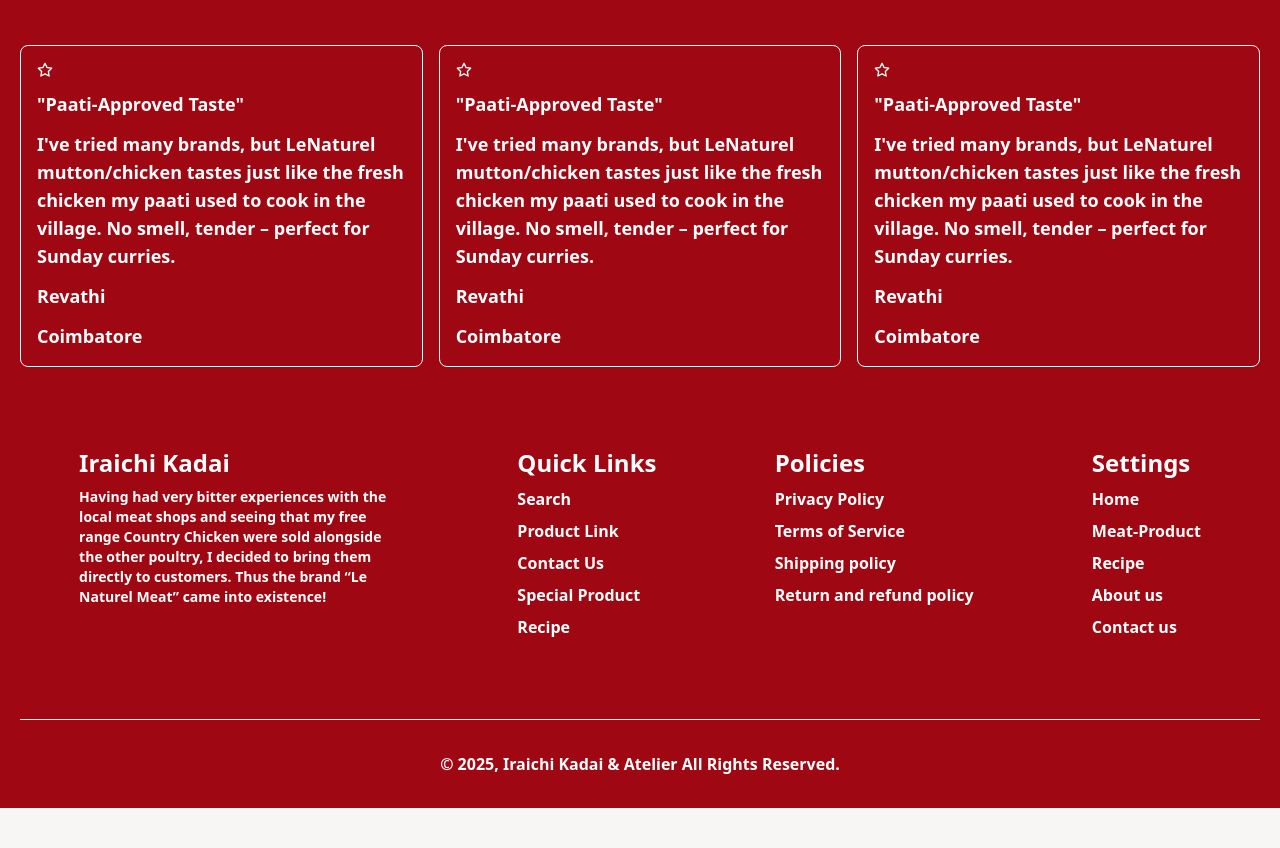
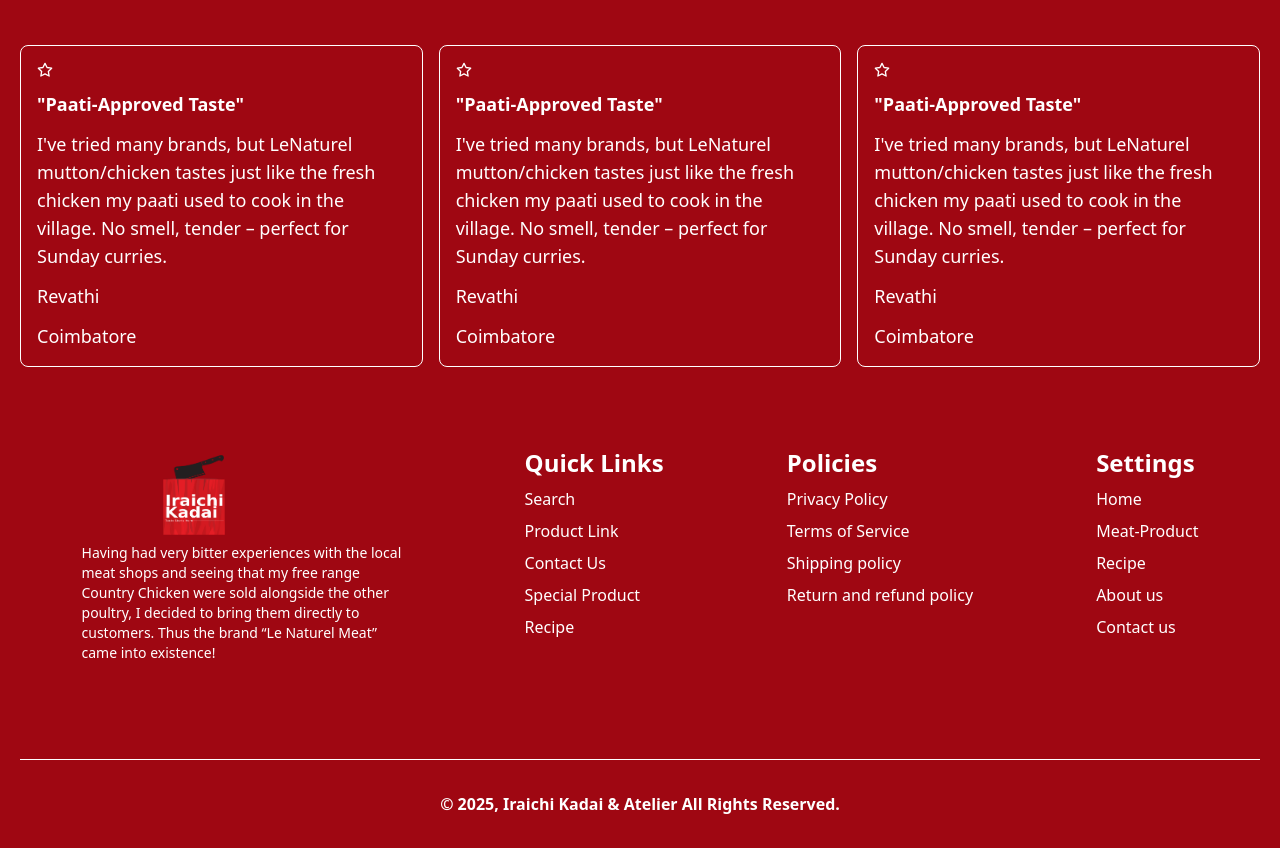
Before and after one commit to Atelier-Creation/butchery-ecom, a React (Vite) app: page /collections in a window 1280 px wide. Shown: the part 1300-2148 px from the top of the page. Before the commit the page ends 2108 px from the top, so only its background shows below. Built offline with nearby package versions, Linux system fonts and the light colour scheme; a small style sheet from the web is missing.

Commit message:
updated spacing navbar dropdown font weght and text header

```diff
--- a/src/components/ImageWithText.jsx
+++ b/src/components/ImageWithText.jsx
@@ -3,18 +3,18 @@
 
 const ImageWithText = () => {
   return (
-    <div className="bg-[#C41E3A] text-white rounded-lg p-0 md:p-8 mx-4 md:mx-5 flex flex-col md:flex-row gap-10 justify-center items-center">
+    <div className="bg-[#C41E3A] text-white rounded-lg p-0  mx-4 md:mx-5 flex flex-col md:flex-row gap-10 justify-center items-center lg:mx-10 lg:mt-15">
       {/* Left Image */}
       <div className="w-full md:w-1/2">
         <img
           src="https://lenaturelmeat.com/cdn/shop/files/raw-chicken-meat-legs-with-spices-herbs.jpg?v=1753961198&width=1500"
           alt="Country Chicken"
-          className="rounded-lg shadow-lg w-full h-50 md:h-[80vh] object-cover"
+          className="rounded-lg shadow-lg w-full h-50 md:h-[80vh] object-cover lg:rounded-none"
         />
       </div>
 
       {/* Right Content */}
-      <div className="w-full md:w-1/2 px-4 pb-4 flex flex-col justify-center">
+      <div className="w-full md:w-1/2 px-4 pb-4 flex flex-col justify-center lg:p-8 ">
         <h2 className="text-2xl md:text-4xl font-bold mb-4">
           Welcome To Iraichi Kadai
         </h2>
--- a/src/pages/MobileDesign/MobileBestseller.jsx
+++ b/src/pages/MobileDesign/MobileBestseller.jsx
@@ -8,7 +8,7 @@
   onViewAll
 }) => {
   return (
-    <div className="block px-4 py-6">
+    <div className="block px-4 py-6 lg:px-10 lg:mt-10">
       <div className="lg:flex lg:justify-between">
       <div>
       {subtitle && <p className="text-xs text-gray-600 mb-1 lg:text-base">{subtitle}</p>}
--- a/src/pages/MobileDesign/MobileCategorySlider.jsx
+++ b/src/pages/MobileDesign/MobileCategorySlider.jsx
@@ -1,6 +1,6 @@
 import React from "react";
 import { Swiper, SwiperSlide } from "swiper/react";
-import { Pagination } from "swiper/modules";
+import { Pagination,Autoplay } from "swiper/modules";
 import "swiper/css";
 import "swiper/css/pagination";
 
@@ -26,17 +26,28 @@
       img: "https://lenaturelmeat.com/cdn/shop/files/Broiler1.jpg?v=1686210766",
       link: "/collections/broiler-chicken-meat",
     },
+    {
+      title: "Rabbit Meat",
+      img: "	https://lenaturelmeat.com/cdn/shop/files/RabbitImages3.jpg?v=1686987344&width=1920",
+      link: "/collections/broiler-chicken-meat",
+    },
+    {
+      title: "Duck Meat",
+      img: "		https://lenaturelmeat.com/cdn/shop/files/DUCKIMAGE.jpg?v=1686986814&width=1920",
+      link: "/collections/broiler-chicken-meat",
+    },
   ];
 
   return (
-    <div className="w-full overflow-hidden my-2 px-2 block ">
+    <div className="w-full overflow-hidden my-2 px-2 block lg:px-10 lg:mt-10">
       <p className="py-4 mb-2 lg:mb-8 text-2xl text-center font-medium lg:text-3xl lg:font-bold">
-        What do you want on your plate?
+        Enjoy Fresh Meat With The Best Quality
       </p>
       <Swiper
-        modules={[Pagination]}
+        modules={[Pagination,Autoplay]}
         spaceBetween={12}
         slidesPerView={2}
+        autoplay={{ delay: 3000, disableOnInteraction: false }}
         pagination={{ clickable: true }}
         breakpoints={{
           1024: {
--- a/src/pages/MobileDesign/MobileDesign.jsx
+++ b/src/pages/MobileDesign/MobileDesign.jsx
@@ -89,6 +89,14 @@
     oldPrice: "₹600.00",
     tag: "",
   },
+  {
+    id: 3,
+    title: "Country Chicken (Broiler Kozhi) Lollipop Pack of 6",
+    img: "	https://lenaturelmeat.com/cdn/shop/files/Lalipop1.webp?v=1756895386&width=360",
+    price: "₹520.00",
+    oldPrice: "₹600.00",
+    tag: "",
+  },
 ];
 
 const muttonProducts = [
@@ -155,20 +163,20 @@
       <MobileBanner />
       <MobileCategorySlider />
       <MobileBestseller
-        title="Best Seller"
+        title="We Produce The Best Selected Meats For You"
         subtitle="Most popular product near you!"
         products={products}
         onViewAll={() => console.log("View all clicked")}
       />
       <MobileBestseller
-        title="Broiler Chicken"
+        title="We Produce The Best Selected Broiler Chicken For You"
         subtitle="Most popular product near you!"
         products={Broilerproducts}
         onViewAll={() => console.log("View all clicked")}
       />
       <ImageWithText/>
       <MobileBestseller
-        title="Mutoom"
+        title="We Produce The Best Selected Mutoom For You"
         subtitle="Most popular product near you!"
         products={muttonProducts}
         onViewAll={() => console.log("View all clicked")}
--- a/src/pages/MobileDesign/MobileFooter.jsx
+++ b/src/pages/MobileDesign/MobileFooter.jsx
@@ -1,6 +1,7 @@
 import React, { useState } from "react";
 import { ChevronDown, ChevronUp } from "lucide-react";
 import { FiStar } from "react-icons/fi";
+import { Link } from "react-router-dom";
 const footerGridData = [
   {starCount : "4",
   head : "Paati-Approved Taste",
@@ -70,16 +71,20 @@
             <div className="border border-white rounded-lg flex flex-col gap-3 p-4">
               <FiStar/>
               <p className="text-lg font-semibold">"{data.head}"</p>
-              <p className="text-lg font-semibold">{data.comment}</p>
-              <p className="text-lg font-semibold">{data.name}</p>
-              <p className="text-lg font-semibold">{data.place}</p>
+              <p className="text-lg ">{data.comment}</p>
+              <p className="text-lg ">{data.name}</p>
+              <p className="text-lg ">{data.place}</p>
             </div>
           ))}
         </div>
       </div>
 
-      <div className="my-8 lg:hidden">
-        <h3 className="text-center font-cursive text-2xl mb-2">Iraichi Kadai</h3>
+      <div className="my-8 lg:hidden flex flex-col items-center justify-center gap-2">
+      <Link to={'/'}><img
+          src="/logo.svg"
+          alt="Logo"
+          className="h-18 lg:h-24 lg:w-40 object-contain object-right"
+        /></Link>
         <p className="text-sm text-center mb-4">
           Having had very bitter experiences with the local meat shops and
           seeing that my free range Country Chicken were sold alongside the
@@ -116,8 +121,12 @@
       </div>
       <div className="hidden lg:flex justify-around lg:mt-20 lg:pb-20 lg:border-b border-white">
       <div className="w-80">
-        <h3 className="text-start font-cursive text-2xl font-semibold mb-2">Iraichi Kadai</h3>
-        <p className="text-sm text-start mb-4 font-semibold">
+      <Link to={'/'}><img
+          src="/logo.svg"
+          alt="Logo"
+          className="h-18 lg:h-24 lg:w-40 object-contain object-right"
+        /></Link>
+        <p className="text-sm text-start mb-4">
           Having had very bitter experiences with the local meat shops and
           seeing that my free range Country Chicken were sold alongside the
           other poultry, I decided to bring them directly to customers. Thus the
@@ -127,28 +136,28 @@
       <div className="lg:flex flex-col gap-2">
 
       <h4 className="text-2xl font-semibold">Quick Links</h4>
-            <a href="/" className="font-semibold hover:border-b-1 w-fit">Search</a>
-            <a href="/" className="font-semibold hover:border-b-1 w-fit">Product Link</a>
-            <a href="/"className="font-semibold hover:border-b-1 w-fit">Contact Us</a>
-            <a href="/" className="font-semibold hover:border-b-1 w-fit">Special Product</a>
-            <a href="/" className="font-semibold hover:border-b-1 w-fit">Recipe</a>
+            <a href="/" className=" hover:border-b-1 w-fit">Search</a>
+            <a href="/" className=" hover:border-b-1 w-fit">Product Link</a>
+            <a href="/"className=" hover:border-b-1 w-fit">Contact Us</a>
+            <a href="/" className=" hover:border-b-1 w-fit">Special Product</a>
+            <a href="/" className=" hover:border-b-1 w-fit">Recipe</a>
       </div>
       <div className="lg:flex flex-col gap-2">
 
       <h4 className="text-2xl font-semibold">Policies</h4>
-            <a href="/" className="font-semibold hover:border-b-1 w-fit">Privacy Policy</a>
-            <a href="/" className="font-semibold hover:border-b-1 w-fit">Terms of Service</a>
-            <a href="/" className="font-semibold hover:border-b-1 w-fit">Shipping policy</a>
-            <a href="/" className="font-semibold hover:border-b-1 w-fit">Return and refund policy</a>
+            <a href="/" className=" hover:border-b-1 w-fit">Privacy Policy</a>
+            <a href="/" className=" hover:border-b-1 w-fit">Terms of Service</a>
+            <a href="/" className=" hover:border-b-1 w-fit">Shipping policy</a>
+            <a href="/" className=" hover:border-b-1 w-fit">Return and refund policy</a>
       </div>
       <div className="lg:flex flex-col gap-2">
 
       <h4 className="text-2xl font-semibold">Settings</h4>
-            <a href="/" className="font-semibold hover:border-b-1 w-fit">Home</a>
-            <a href="/" className="font-semibold hover:border-b-1 w-fit">Meat-Product</a>
-            <a href="/" className="font-semibold hover:border-b-1 w-fit">Recipe</a>
-            <a href="/" className="font-semibold hover:border-b-1 w-fit">About us</a>
-            <a href="/" className="font-semibold hover:border-b-1 w-fit">Contact us</a>
+            <a href="/" className=" hover:border-b-1 w-fit">Home</a>
+            <a href="/" className=" hover:border-b-1 w-fit">Meat-Product</a>
+            <a href="/" className=" hover:border-b-1 w-fit">Recipe</a>
+            <a href="/" className=" hover:border-b-1 w-fit">About us</a>
+            <a href="/" className=" hover:border-b-1 w-fit">Contact us</a>
       </div>
       </div>
 
--- a/src/pages/MobileDesign/MobileIconMenu.jsx
+++ b/src/pages/MobileDesign/MobileIconMenu.jsx
@@ -4,7 +4,7 @@
 
 const IconMenu = ({ items }) => {
   return (
-    <div className="icon-menu-wrapper py-2 bg-red-800">
+    <div className="icon-menu-wrapper py-2 bg-red-800 lg:px-10">
       <ul className="flex justify-center gap-6">
         {items.map((item, idx) => (
           <li key={idx} className="flex flex-col items-center">
--- a/src/pages/MobileDesign/MobileNavbar.jsx
+++ b/src/pages/MobileDesign/MobileNavbar.jsx
@@ -35,7 +35,7 @@
       </div>
 
       {/* Navbar */}
-      <div className="flex items-center sticky top-0 justify-between bg-[#fdd9cc] px-4 py-3 shadow-md">
+      <div className="flex items-center sticky top-0 justify-between bg-[#fdd9cc] px-4 py-3 shadow-md lg:relative z-100">
         {/* Left Hamburger */}
         <div className="w-20 flex justify-start lg:hidden">
           <button onClick={() => setMenuOpen(true)} className="text-xl">
@@ -49,7 +49,7 @@
           alt="Logo"
           className="h-18 lg:h-24 lg:w-40 object-contain object-right"
         /></Link>
-        <div className="lg:flex lg:w-110 lg:justify-between lg:align-middle hidden">
+        <div className="lg:flex lg:w-110 lg:justify-between lg:align-middle hidden lg:relative z-100">
           <a href="/">Home</a>
           <div className="relative z-100">
             <button
@@ -97,7 +97,7 @@
         </div>
 
         {/* Right Icons */}
-        <div className="flex items-center gap-4 text-lg lg:text-2xl">
+        <div className="flex items-center gap-4 text-lg lg:text-2xl lg:mr-10">
           <FiSearch />
           <FiUser />
           <FiShoppingBag />
```
Also changed, not shown: src/pages/MobileDesign/MobileBanner.jsx (+21 -8 lines).
